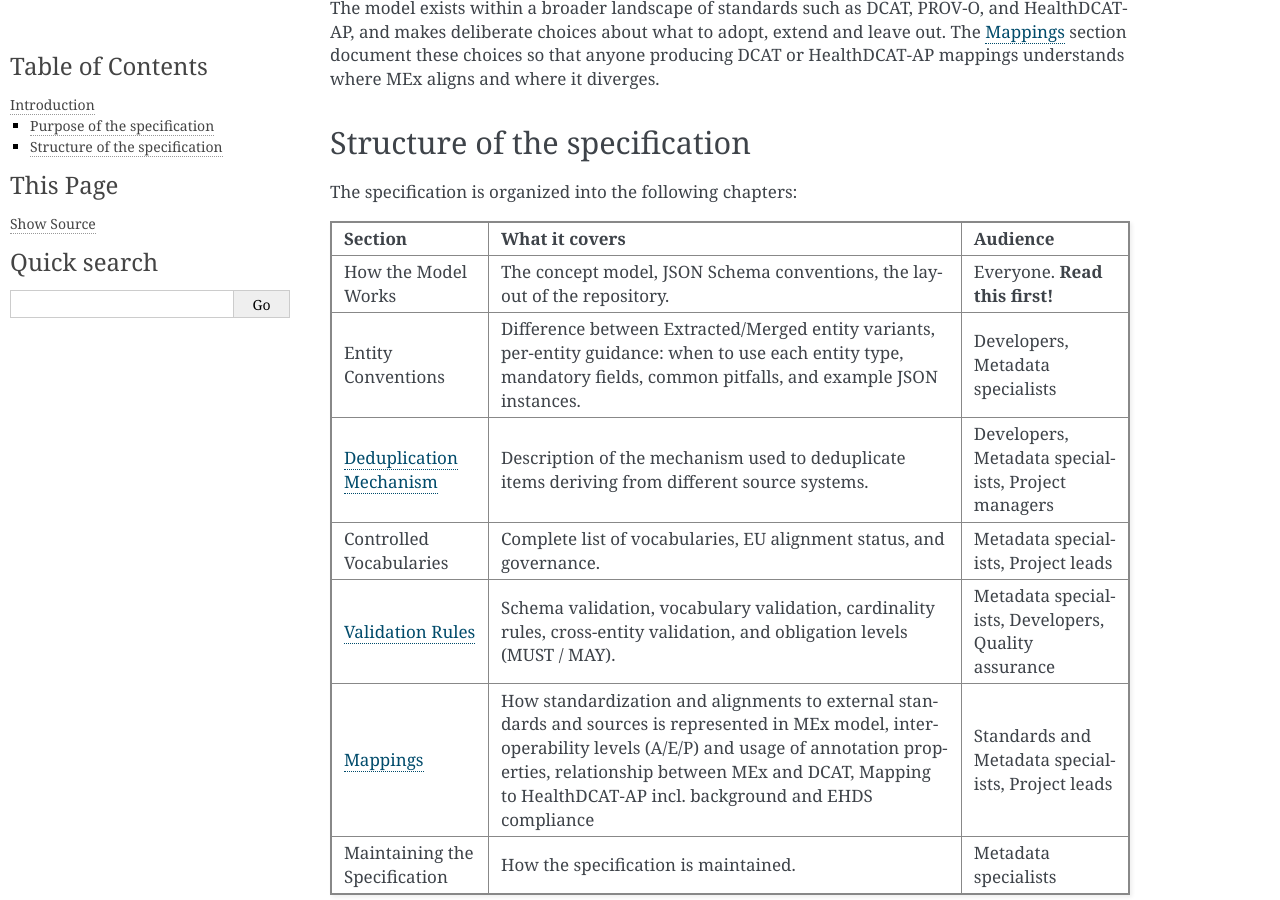
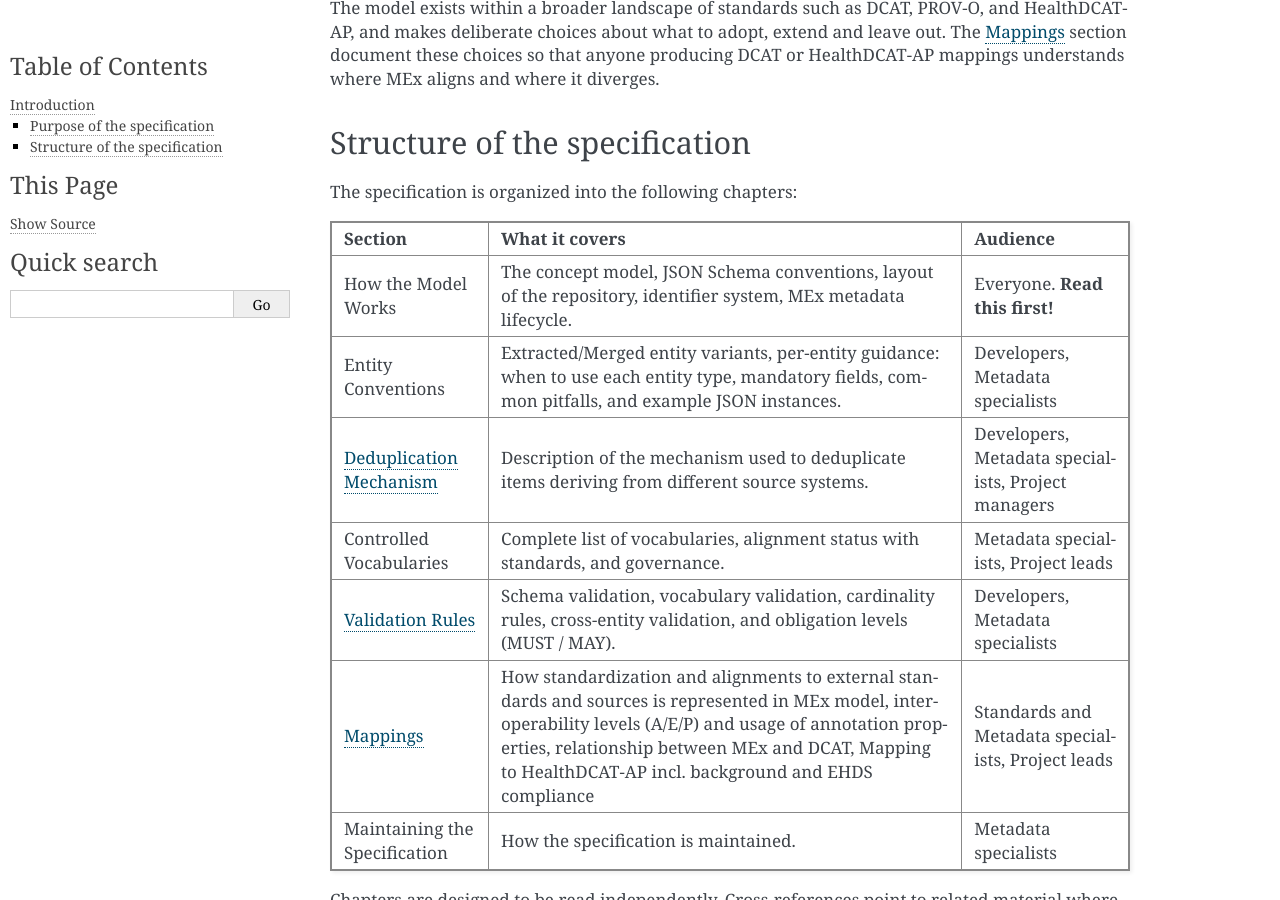
Before and after one commit to robert-koch-institut/mex-model, a Sphinx documentation site: the page built from docs/introduction.md, in a window 1280 px wide and 900 px high, scrolled down 492 px. Built offline with Sphinx 7.4.7, drawn with Linux system fonts in a browser that asks for light colours; pages that are not in the unit, such as notebooks, are missing from menus.

Commit message:
edit files for coherence

````diff
--- a/docs/controlled-vocabularies.md
+++ b/docs/controlled-vocabularies.md
@@ -47,17 +47,28 @@ Several MEx vocabularies correspond to vocabularies and lists maintained by the
 | Language | [EU Languages](http://publications.europa.eu/resource/authority/language) | All terms are derived and matched with external source. MEx only uses terms that are relevant in the scope of RKI. |
 | License | [SPDX Licenses](https://spdx.org/licenses) | All terms are derived and matched with the external source. |
 | MIME Type | [IANA Media Types](https://www.iana.org/assignments/media-types/) | Most terms are matched with external source. MEx only uses terms that are relevant in the scope of RKI.|
-| Resource Creation Method | [HealthDCAT-AP Health Actvity](https://hdeu-dcat.data.health.europa.eu/resource/authority/health-activity) | Where applicable, terms are matched with the HealthDCAT-AP vocabulary. |
+| Resource Creation Method | [HealthDCAT-AP Health Activity](https://hdeu-dcat.data.health.europa.eu/resource/authority/health-activity) | Where applicable, terms are matched with the HealthDCAT-AP vocabulary. |
 
 Vocabularies not listed above are MEx-specific with no alignment to external sources.
 
 ## Governance
 
-Changes can result from:
+### How the external sources are managed
+
+Where MEx vocabularies correspond to established controlled vocabularies, MEx does not reference those external vocabularies directly. Instead, it maintains a local copy within the vocabulary/ directory of the repository, with its own Concept URIs.
+
+This is a deliberate design decision, primarily motivated by versioning control. By maintaining its own copy, MEx can update a vocabulary on its own schedule and ensure that the version in use at any given time is explicitly known and documented. A live reference to an external vocabulary, by contrast, would mean that changes made upstream, such as additions, deprecations, or restructuring of concept hierarchies, would take effect immediately and without a corresponding entry in the MEx changelog. This would possibly break existing records silently as validation routines would fail.
+
+However, this approach also introduces a maintenance burden. Local copies must be actively kept in sync with their upstream sources, and divergence can accumulate over time. This risk is particularly pronounced for large vocabularies, where upstream changes may be frequent and where outdated values in MEx could lead to incorrect or incomplete classifications. Crucially, this synchronization is only reliable if upstream changes are well-documented in the external vocabulary's own changelog, which cannot always be guaranteed.
+
+Where a MEx vocabulary has an (established) equivalent, values should be mappable to that external vocabulary. The relevant mapping is maintained alongside the vocabulary definition.
+
+### Change requests can result from
 
 * The subject area
 * User feedback
 * External requirements
+* Changes in the external sources used for vocabulary alignment
 * Through technical assessment from a FAIR/metadata perspective (e.g. encountering a "new" standard)
 * External rulings (such as EHDS)
 
--- a/docs/entity-conventions.md
+++ b/docs/entity-conventions.md
@@ -54,6 +54,7 @@ Example:
         }
     ],
 ```
+
 ### When to use
 
 `Extracted[EntityType]` is used when an item is extracted from a primary source system via an ETL pipeline. Each extracted record represents the item as described by that specific source, carrying the provenance properties that trace it back to its origin.
--- a/docs/how-the-model-works.md
+++ b/docs/how-the-model-works.md
@@ -5,10 +5,9 @@
 The MEx metadata model is not confined to a single application, but constitutes the backbone of multiple interconnected workflows across the MEx metadata management system. All components of the system that produce, process, or consume metadata might either be directly governed by the model or interfaces with a component that is. More precisely, the model is used in the following contexts:
 
 * [mex-common](https://github.com/robert-koch-institut/mex-common): pydantic models: MEx is implemented as Python type definitions used by MEx components for validation and serialisation
-* mex-assets (RKI internal access only) & [mex-extractors](https://github.com/robert-koch-institut/mex-extractors): primary source mappings: ETL pipelines map source-system data to MEx entities when extracting metadata from primary systems
+* mex-assets (RKI internal access only) for primary source mappings & [mex-extractors](https://github.com/robert-koch-institut/mex-extractors) for ETL pipelines. The primary source mappings define the rules and the ETL pipelines transform metadata to MEx entities when extracting metadata from primary systems
 * [mex-admin](https://github.com/robert-koch-institut/mex-editor) & [mex-editor](https://github.com/robert-koch-institut/mex-editor-ng): the model defines available, required or optional fields for metadata editing
-* [mex-invenio](https://github.com/robert-koch-institut/mex-invenio): the catalogue renders and exposes metadata records in conformance to the MEx model
-* repositories: usage in data repositories for structured metadata
+* [mex-invenio](https://github.com/robert-koch-institut/mex-invenio): the metadata catalogue renders and exposes metadata records in conformance to the MEx model
 
 The following process diagram illustrates how these components relate within the overall MEx workflow:
 
@@ -18,19 +17,19 @@ The following process diagram illustrates how these components relate within the
 
 | Prefix | Namespace | Used for |
 | --- | --- | --- |
-| dcat: | http://www.w3.org/ns/dcat# | DCAT classes and properties |
-| dcterms: | http://purl.org/dc/terms/ | common Dublin Core terms such as title, description, identifier |
-| prov: | http://www.w3.org/ns/prov# | Provenance concepts |
-| foaf: | http://xmlns.com/foaf/0.1/ | Persons, organizations, pages |
-| org: | http://www.w3.org/ns/org# | Organizational units and hierarchy |
-| vcard: | http://www.w3.org/2006/vcard/ns# | Contact points |
-| skos: | http://www.w3.org/2004/02/skos/core# | Concepts and concept schemes |
-| dpv: | https://w3id.org/dpv# | Consent status / legal basis alignment |
-| healthdcat: | http://healthdataportal.eu/ns/health# | HealthDCAT-AP classes and properties |
-| dcatde: | http://dcat-ap.de/def/dcatde/ (for references in mapping context) | DCAT-AP.de profile references |
-| mex: | https://mex.rki.de/mex/model/ | MEx entity and field URIs |
-| item: | https://mex.rki.de/item/ | Controlled vocabulary concept URIs and base URI of instance data |
-| json-schema: | https://json-schema.org/ | JSON Schema specification reference |
+| dcat: | <http://www.w3.org/ns/dcat#> | DCAT classes and properties |
+| dcterms: | <http://purl.org/dc/terms/> | common Dublin Core terms such as title, description, identifier |
+| prov: | <http://www.w3.org/ns/prov#> | Provenance concepts |
+| foaf: | <http://xmlns.com/foaf/0.1/> | Persons, organizations, pages |
+| org: | <http://www.w3.org/ns/org#> | Organizational units and hierarchy |
+| vcard: | <http://www.w3.org/2006/vcard/ns#> | Contact points |
+| skos: | <http://www.w3.org/2004/02/skos/core#> | Concepts and concept schemes |
+| dpv: | <https://w3id.org/dpv#> | Consent status / legal basis alignment |
+| healthdcat: | <http://healthdataportal.eu/ns/health#> | HealthDCAT-AP classes and properties |
+| dcatde: | <http://dcat-ap.de/def/dcatde/> (for references in mapping context) | DCAT-AP.de profile references |
+| mex: | <https://mex.rki.de/mex/model/> | MEx entity and field URIs |
+| item: | <https://mex.rki.de/item/> | Controlled vocabulary concept URIs and base URI of instance data |
+| json-schema: | <https://json-schema.org/> | JSON Schema specification reference |
 | further namespaces | | used for matching vocabulary terms to existing (standard) vocabularies |
 
 ## Repository layout & JSON file types
@@ -39,17 +38,15 @@ The MEx metadata model is defined entirely as a set of [JSON Schema](https://jso
 
 The directory is divided into five subdirectories, each with a distinct role.
 
-These directories are not independent. Entities are linked to each other via properties using `$ref`. To link a vocabulary to a property, `useScheme` was defined as a custom-property. This and other properties that the JSON Schema format cannot express natively are defined in the `extension` directory.
+These directories are not independent. Entities are linked to each other via properties using `$ref`. To link a vocabulary to a property, `useScheme` was defined as a custom-property. This and other properties that the JSON Schema format cannot express natively are defined in `mex/model/extension`.
 
 ![MEx Github layout](img/mex-git-relations.png "MEx Github layout")
 
-## Entities, Fields, Extensions, Internalization, Vocabularies
+### `mex/model/entities`
 
-### Entities
+Each entity in the model is defined as a standard JSON Schema document. Entity types exist in two variants: Extracted and Merged. This results in two separate files per type (e.g. `extracted-resource.json` and `merged-resource.json`). The distinction between these variants is fundamental to the MEx metadata lifecycle and will be explained in the sections [Lifecycle of a MEx item](#lifecycle-of-a-mex-item) and [Entity Conventions](entity-conventions.md).
 
-Each entity in the model is defined as a standard JSON Schema document located in `entities/`. Entity types exist in two variants: Extracted and Merged. This results in two separate files per type (e.g. `extracted-resource.json` and `merged-resource.json`). The distinction between these variants is fundamental to the MEx metadata lifecycle and will be explained in the sections [Lifecycle of a MEx item](#lifecycle-of-a-mex-item) and [Entity Conventions](entity-conventions.md).
-
-`Concept` and `ConceptScheme` do not follow this pattern as they are not sourced from external systems, but define the controlled vocabulary structure used across the model.
+The entities `Concept` and `ConceptScheme` do not follow this pattern as they are not sourced from external systems, but define the controlled vocabulary structure used across the model.
 
 Within each entity file, the following JSON Schema keywords are used:
 
@@ -85,19 +82,19 @@ The model currently defines these entity types:
 | Variable | Yes | A single data variable within a resource |
 | VariableGroup | Yes | A logical grouping of variables |
 
-### Extension
+### `mex/model/extension`
 
-The `extension/` directory contains a single file, `definition.json`. This defines custom keywords that extend the JSON Schema vocabulary used by MEx entity files.
+The directory contains a single file, `definition.json`. This defines custom keywords that extend the JSON Schema vocabulary used by MEx entity files.
 
 These keywords are not part of the JSON Schema standard and will be ignored by generic JSON Schema validators. However, they are actively used within the MEx toolchain. Most notably, `useScheme` appears in entity schema files to link classification properties to their controlled vocabularies and is therefore integral to the model's behavior.
 
-### Fields
+### `mex/model/fields`
 
-The `fields/` directory contains reusable atomic type definitions that are shared across entity schemas via `$ref`. Rather than repeating the same structural constraints in every entity file, field types are defined once and referenced wherever needed.
+The directory contains reusable atomic type definitions that are shared across entity schemas via `$ref`. Rather than repeating the same structural constraints in every entity file, field types are defined once and referenced wherever needed.
 
 This keeps entity files concise and ensures consistency for structural changes to a shared type to all entities using it.
 
-### Field Schema Detail
+#### Field Schema Detail
 
 ```{mex-field} category
 ```
@@ -111,13 +108,13 @@ This keeps entity files concise and ensures consistency for structural changes t
 ```{mex-field} text
 ```
 
-### Internationalization (i18n)
+### `mex/model/i18n` (Internationalization)
 
-The `i18n/` directory contains JSON files that map property names to human-readable labels in German (`de.json`) and English (`en.json`). These labels are used exclusively by UI components such as the MEx Editor and are not part of schema validation. They are non-normative from the perspective of this specification.
+The directory contains PO files that map property names to human-readable labels in German (`de.po`) and English (`en.po`). These labels are used exclusively by UI components such as MEx Admin, the MEx Editor and the metadata catalog (Invenio). They are not part of schema validation. They are non-normative from the perspective of this specification.
 
-### Vocabularies
+### `mex/model/vocabularies`
 
-The `vocabularies/` directory contains the controlled value lists used by classification properties across entity types. Each vocabulary is a JSON file defining a named set of concepts, where every concept is identified by a URI of the form `https//mex.rki.de/item/...`
+The directory contains the controlled value lists used by classification properties across entity types. Each vocabulary is a JSON file defining a named set of concepts, where every concept is identified by a URI of the form `https//mex.rki.de/item/...`
 An entity property references a vocabulary through the custom `useScheme` keyword:
 
 ```json
@@ -129,30 +126,16 @@ An entity property references a vocabulary through the custom `useScheme` keywor
 }
 ```
 
-The valid value for such a property is always the URI of a concept within the declared scheme, never a free-text string. This ensures machine-readability, unambiguous classification and mapping to external controlled vocabularies where equivalents exist. More information on this can be found in the following subsection on [How vocabularies are used](#how-vocabularies-are-used).
+The valid value for such a property is always the URI of a concept within the declared scheme, never a free-text string. This ensures machine-readability, unambiguous classification and mapping to external controlled vocabularies where equivalents exist. More information on this can be found in the following subsection.
 
 #### How vocabularies are used
 
-Controlled vocabularies in MEx serve as fixed reference lists for classification properties across entity types. Rather than accepting free-text input, properties that reference a vocabulary require a value in the form of a Concept URI. This is a stable, machine-readable identifier of the form `https://mex.rki.de/item/...` and ensures unambiguous, consistent classification that is both human-readable through the associated labels and ensures interoperability with external vocabulary systems.
-Within an entity schema, a property is linked to its vocabulary through the custom `useScheme` keyword, defined in `extension/definition.json`. The following example shows how the property `accessRestriction` on a Resource declares its vocabulary reference:
+Controlled vocabularies in MEx serve as fixed reference lists for classification properties across entity types. Properties that reference a vocabulary require a value in the form of a Concept URI. This is a stable, machine-readable identifier of the form `https://mex.rki.de/item/...` and ensures unambiguous, consistent classification that is both human-readable through the associated labels and ensures interoperability with external vocabulary systems.
 
-```json
-{
-  "accessRestriction": {
-    "useScheme": "https://mex.rki.de/item/access-restriction",
-    "examples": ["https://mex.rki.de/item/access-restriction-1"]
-  }
-}
-```
+Within an entity schema, a property is linked to its vocabulary through the custom `useScheme` keyword, defined in `mex/model/extension/definition.json`.
+The value provided for such a property at runtime must be a URI of a Concept that belongs to the declared ConceptScheme. This enables automated validation of the values used.
 
-The value provided for such a property at runtime must be a URI of a Concept that belongs to the declared ConceptScheme. This enables automated validation of the values used.
-Where MEx vocabularies correspond to established controlled vocabularies, such as EU Data Theme or IANA Media Types, MEx does not reference those external vocabularies directly. Instead, it maintains a local copy within the vocabulary/ directory of the repository, with its own Concept URIs.
-
-This is a deliberate design decision, primarily motivated by versioning control. By maintaining its own copy, MEx can update a vocabulary on its own schedule and ensure that the version in use at any given time is explicitly known and documented. A live reference to an external vocabulary, by contrast, would mean that changes made upstream, such as additions, deprecations, or restructuring of concept hierarchies, would take effect immediately and without a corresponding entry in the MEx changelog. This would possibly break existing records silently as validation routines would fail.
-
-However, this approach also introduces a maintenance burden. Local copies must be actively kept in sync with their upstream sources, and divergence can accumulate over time. This risk is particularly pronounced for large vocabularies, where upstream changes may be frequent and where outdated values in MEx could lead to incorrect or incomplete classifications. Crucially, this synchronization is only reliable if upstream changes are well-documented in the external vocabulary's own changelog, which cannot always be guaranteed.
-
-Where a MEx vocabulary has an (established) equivalent, values should be mappable to that external vocabulary. The relevant mapping is maintained alongside the vocabulary definition in the `vocabularies/` directory. A full list of all vocabularies, their URIs, the entity properties that reference them, and their equivalents where applicable, is provided in the corresponding chapter on [Controlled Vocabularies](controlled-vocabularies.md).
+A full list of all vocabularies, their URIs, the entity properties that reference them, and their equivalents where applicable, is provided in the corresponding chapter on [Controlled Vocabularies](controlled-vocabularies.md).
 
 ## Identifier system
 
@@ -213,17 +196,17 @@ The lifecycle of a MEx item follows a five-stage process chain:
 
 The diagram above illustrates components involved at each stage.
 
-### Stage 1: Extraction
+#### Stage 1: Extraction
 
 The lifecycle begins at the primary source systems. Automated extractors retrieve metadata from these systems on a daily basis and map it to MEx entities according to the transformation rules defined in versioned, validated YAML primary source mapping files (maintained in the mex-assets repository, RKI internal only). The result of this process is a set of Extracted entities, each carrying the metadata exactly as sourced, alongside the mandatory provenance properties (hadPrimarySource, identifierInPrimarySource, stableTargetId) that anchor the record to its origin. MEx Drop provides an alternative ingestion path, allowing metadata to be transferred directly from primary systems. This service allows data holders within the RKI to send their metadata to MEx, so MEx does not need to access any primary system itself, ensuring the protection of potentially sensitive data. MEx transforms the metadata using the `identifierInPrimarySource` and primary source (inferred by the data owner's MEx Drop account) to generate the `stableTargetId`.
 
-### Stage 2: Storage and merging
+#### Stage 2: Storage and merging
 
 Extracted entities are written to a neo4j graph database, which serves as the central store for all MEx metadata ([mex-backend](https://github.com/robert-koch-institut/mex-backend)). The merging service consolidates Extracted entities that share a `stableTargetId` into a single Merged entity. Extracted items share the same `stableTargetId`, which points to the Merged item as its `identifier`. The Extracted items are kept in the database allowing to keep track of the items provenance.
 
 The graph database exposes its contents via a FastAPI-based API, used by MEx Admin, MEx Editor and the Metadata Catalogue.
 
-### Stage 3: Manual metadata curation
+#### Stage 3: Manual metadata curation
 
 MEx Admin is a metadata expert tool to administrate and curate MEx's metadata. It connects directly to the graph database and provides a manual curation layer on top of the automated merging process. Metadata curators use it to deduplicate records, correct transcription errors, improve incomplete values, and enrich metadata with authority data, including ingestion from sources such as Wikidata.
 
@@ -233,12 +216,12 @@ The deduplication of items is a manual process. When there are conflicting value
 
 Another tool for manual creation of metadata is the MEx Editor. The editor is targeted to RKI data owners and allows them to create metadata initially. We defined the MEx Editor as its own primary source to be able to keep provenance of the items created manually as well.
 
-### Stage 4: Publication
+#### Stage 4: Publication
 
 Merged, curated metadata is published to the Metadata Catalogue, which runs on Invenio. The catalogue exposes metadata via API and provides dedicated landing pages for datasets, projects, publications, and variables, with a dedicated search view for the latter. This is the layer at which metadata becomes findable to users.
 
 The entire process chain is overseen by an orchestration and management layer responsible for scheduling, monitoring and controlling pipeline runs.
 
-### Stage 5 (/ Stage 3.b): Metadata updates
+#### Stage 5 (/ Stage 3.b): Metadata updates
 
 When Metadata changes in the primary system, the changes are caught by the extractors and updates will be present in the MEx metadata management system the next day. The records are not versioned in the graph database, but changes are tracked by the Metadata Catalog, where each change creates a new version of the metadata record.
--- a/docs/introduction.md
+++ b/docs/introduction.md
@@ -17,12 +17,12 @@ The specification is organized into the following chapters:
 
 | Section | What it covers | Audience |
 | --- | --- | --- |
-| [How the Model Works](how-the-model-works.md) | The concept model, JSON Schema conventions, the layout of the repository. | Everyone. **Read this first!** |
-| [Entity Conventions](entity-conventions.md) | Difference between Extracted/Merged entity variants, per-entity guidance: when to use each entity type, mandatory fields, common pitfalls, and example JSON instances. | Developers, Metadata specialists |
+| [How the Model Works](how-the-model-works.md) | The concept model, JSON Schema conventions, layout of the repository, identifier system, MEx metadata lifecycle. | Everyone. **Read this first!** |
+| [Entity Conventions](entity-conventions.md) | Extracted/Merged entity variants, per-entity guidance: when to use each entity type, mandatory fields, common pitfalls, and example JSON instances. | Developers, Metadata specialists |
 | [Deduplication Mechanism](deduplication-mechanism.md) | Description of the mechanism used to deduplicate items deriving from different source systems. | Developers, Metadata specialists, Project managers |
-| [Controlled Vocabularies](controlled-vocabularies.md) | Complete list of vocabularies, EU alignment status, and governance. | Metadata specialists, Project leads |
-| [Validation Rules](validation-rules.md) | Schema validation, vocabulary validation, cardinality rules, cross-entity validation, and obligation levels (MUST / MAY). | Metadata specialists, Developers, Quality assurance |
-| [Mappings](mappings.md) | How standardization and alignments to external standards and sources is represented in MEx model,  interoperability levels (A/E/P) and usage of annotation properties, relationship between MEx and DCAT, Mapping to HealthDCAT-AP incl. background and EHDS compliance | Standards and Metadata specialists, Project leads |
+| [Controlled Vocabularies](controlled-vocabularies.md) | Complete list of vocabularies, alignment status with standards, and governance. | Metadata specialists, Project leads |
+| [Validation Rules](validation-rules.md) | Schema validation, vocabulary validation, cardinality rules, cross-entity validation, and obligation levels (MUST / MAY). | Developers, Metadata specialists |
+| [Mappings](mappings.md) | How standardization and alignments to external standards and sources is represented in MEx model, interoperability levels (A/E/P) and usage of annotation properties, relationship between MEx and DCAT, Mapping to HealthDCAT-AP incl. background and EHDS compliance | Standards and Metadata specialists, Project leads |
 | Maintaining the Specification | How the specification is maintained. | Metadata specialists |
 
 Chapters are designed to be read independently. Cross-references point to related material where context would help, but no chapter assumes you have read the others. [How the Model Works](how-the-model-works.md) is the exception. This section introduces concepts used throughout the model and should therefore be read first.
````
